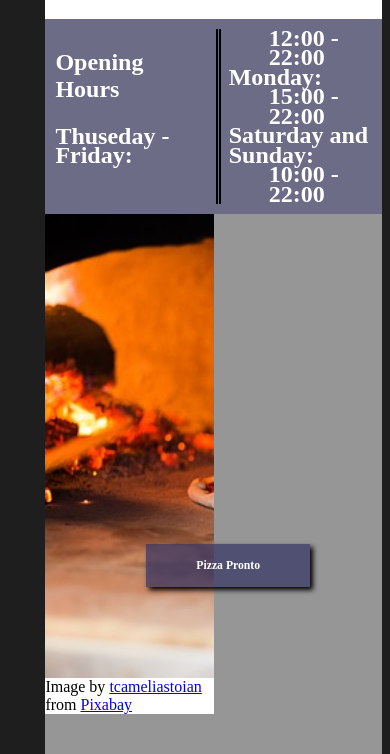
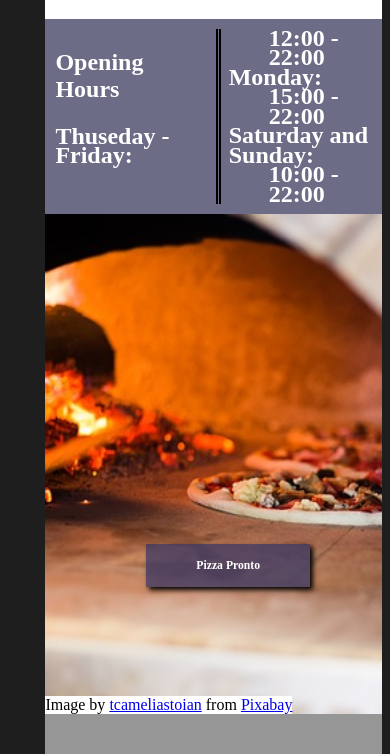
Before and after one commit to B-Moritz/FreakyFriday, a plain HTML site: page index.html in a window 390 px wide. Shown: the part 70-824 px from the top of the page. Drawn offline with Linux system fonts and the light colour scheme.

Commit message:
New fix mobile

```diff
--- a/css/MainPage.css
+++ b/css/MainPage.css
@@ -150,4 +150,8 @@ header {
   #imgResturant {
     display: none;
   }
+
+  #imgOven {
+    width: 100%;
+  }
 }
```
